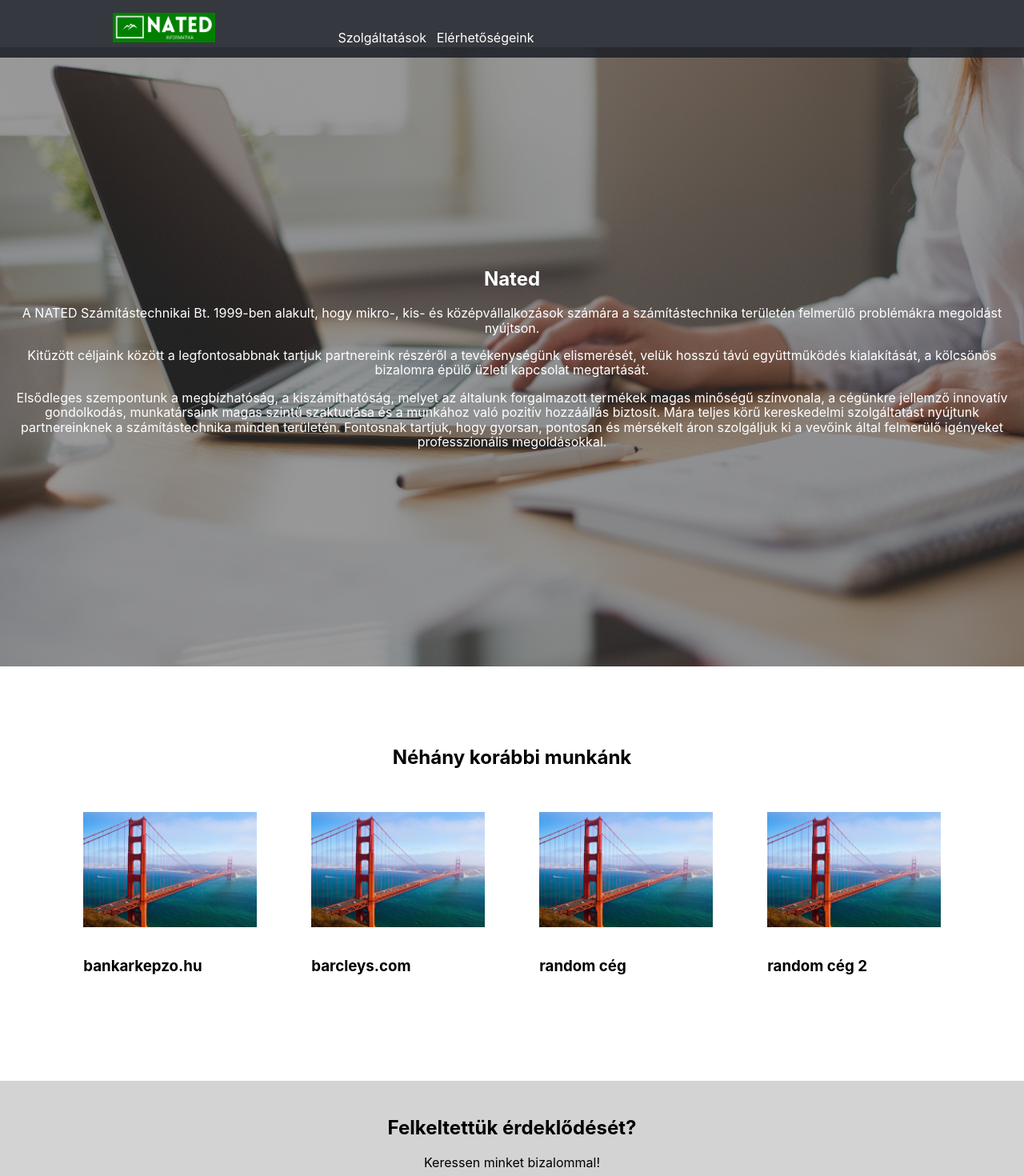
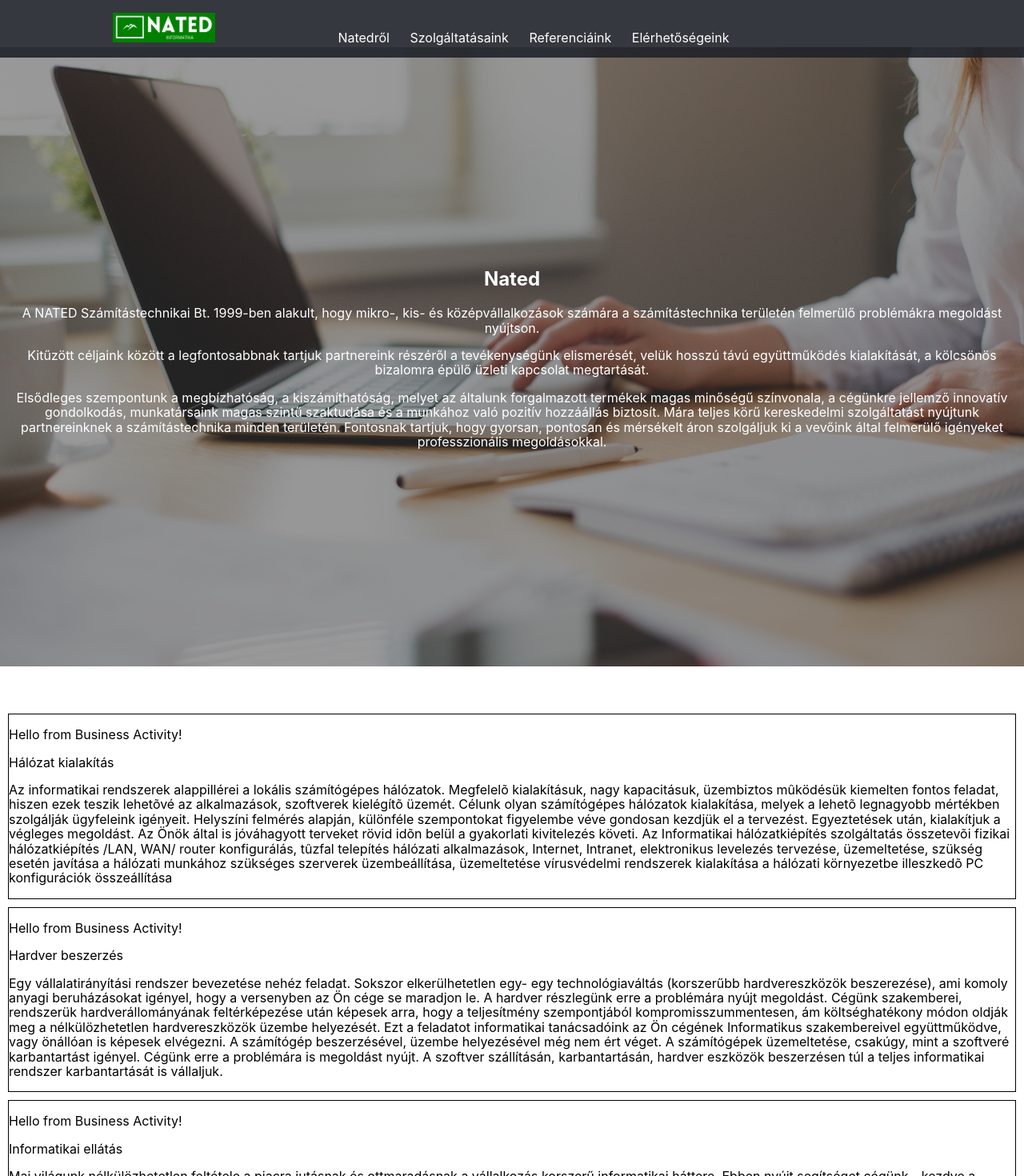
Before and after one commit to MichaelBarcley/nated, a React (Create React App) app: page / in a window 1280 px wide. Shown: the top 1470 px of the page at 80% size. Built offline with nearby package versions, Linux system fonts and the light colour scheme.

Commit message:
feat: switch to one-page design, add offset to anchors

```diff
--- a/src/App.js
+++ b/src/App.js
@@ -5,7 +5,6 @@ import './App.css';
 
 import Header from './Components/Header'
 import Home from './Components/Home';
-import Company from './Components/Company';
 import ContactUs from './Components/ContactUs';
 
 class App extends Component {
@@ -16,7 +15,6 @@ class App extends Component {
           <Header />
           <Switch>
             <Route path="/nated" component={Home} exact />
-            <Route path="/nated/company" component={Company} />
             <Route component={Home} />
           </Switch>
           <ContactUs />
--- a/src/Components/BusinessActivity.js
+++ b/src/Components/BusinessActivity.js
@@ -4,7 +4,7 @@ import './BusinessActivity.css'
 
 const businessActivity = (props) => {
     return (
-        <div className="businessactivity">
+        <div className="businessactivity" id="businessactivity">
             <p>Hello from Business Activity!</p>
             <p>{props.name}</p>
             <p>{props.description}</p>
--- a/src/Components/Header.js
+++ b/src/Components/Header.js
@@ -7,10 +7,12 @@ import logo from '../Resources/logo.PNG'
 
 const header = () => {
     return (
-        <div className="header">
+        <div className="header" id="header">
             <NavLink className="navbaritem" to="/nated"><img src={logo} alt="logo"></img></NavLink>
-            <NavLink className="navbaritem" to="/nated/company">Szolgáltatások</NavLink>
-            <AnchorLink href='#contactus'>Elérhetőségeink</AnchorLink>
+            <AnchorLink offset='100' className="navbaritem" href='#natedintro'>Natedről</AnchorLink>
+            <AnchorLink offset='100' className="navbaritem" href='#businessactivity'>Szolgáltatásaink</AnchorLink>
+            <AnchorLink offset='100' className="navbaritem" href='#referenceworks'>Referenciáink</AnchorLink>
+            <AnchorLink offset='100' className="navbaritem" href='#contactus'>Elérhetőségeink</AnchorLink>
         </div>
     );
 };
--- a/src/Components/Home.js
+++ b/src/Components/Home.js
@@ -1,11 +1,13 @@
 import React from 'react';
 import NatedIntro from './NatedIntro';
 import ReferenceWorks from './ReferenceWorks';
+import Company from './Company';
 
 const home = () => {
     return (
         <div className="home">
             <NatedIntro />
+            <Company />
             <ReferenceWorks />
         </div>
     );
--- a/src/Components/NatedIntro.js
+++ b/src/Components/NatedIntro.js
@@ -3,7 +3,7 @@ import './NatedIntro.css';
 
 const natedintro = () => {
     return (
-        <div className="natedintro">
+        <div className="natedintro" id="natedintro">
             <h2>
                 Nated
             </h2>
```
